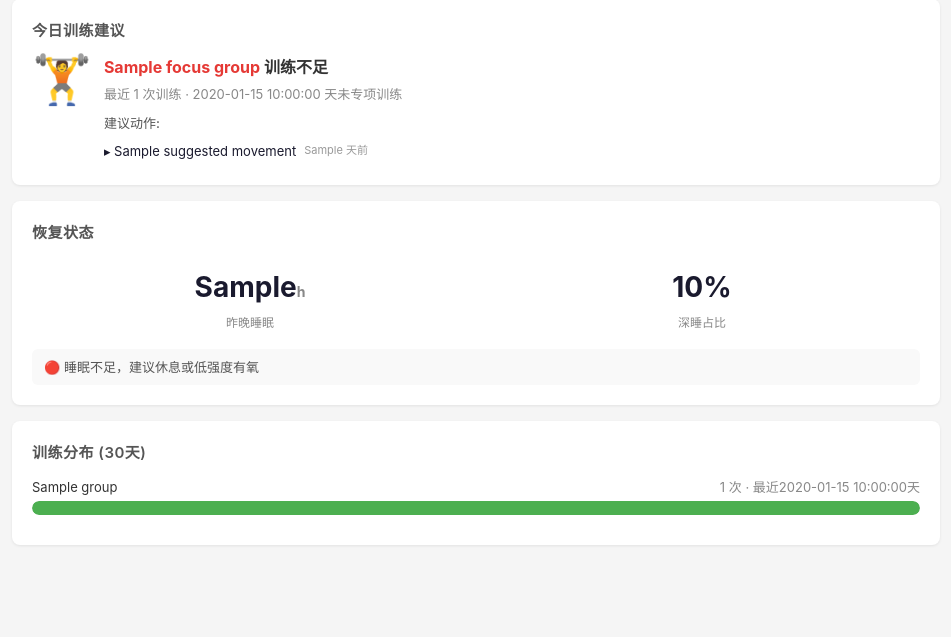
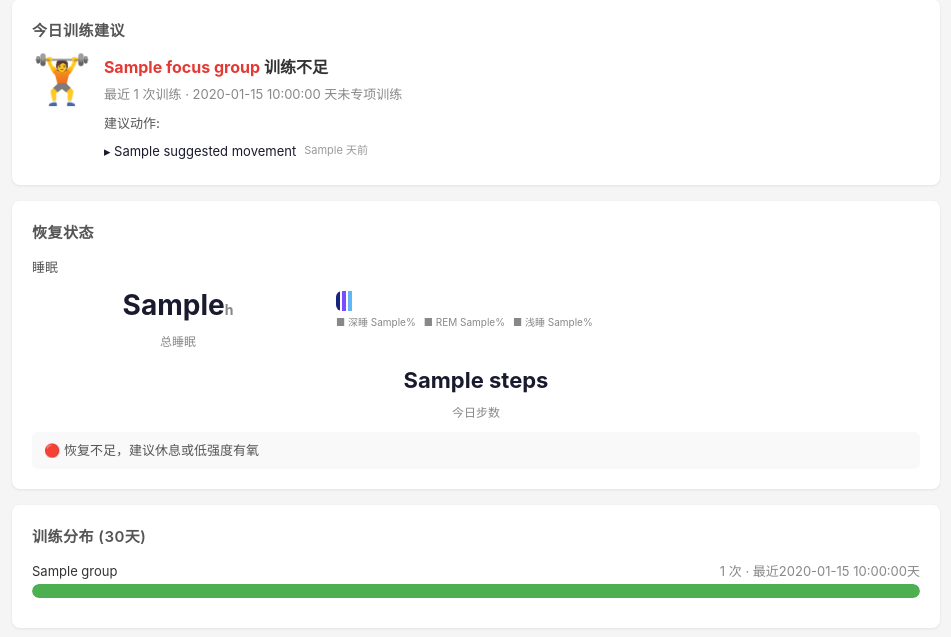
Before and after one commit to Ross98/XunJi, a Python web app: template templates/plan.html in a window 1280 px wide. Shown: the part 131-768 px from the top of the page, without its empty margins (164-1115 px from the left). Run offline with Jinja, Linux system fonts and the light colour scheme; the template is opened without the code that fills it: most values are stand-ins (such as "Sample title", 1, 10 or a date in 2020).

Commit message:
feat: enrich recovery status with HRV, RHR, steps, sleep stage chart
Co-Authored-By: Claude Haiku 4.5 (1M context) <noreply@anthropic.com>

```diff
--- a/templates/plan.html
+++ b/templates/plan.html
@@ -50,28 +50,77 @@
 </div>
 
 <!-- 恢复状态 -->
-{% if recovery.sleep_hours %}
+{% if recovery.sleep_hours or recovery.hrv %}
 <div class="card">
     <div class="card-title">恢复状态</div>
-    <div style="display:flex;gap:16px;">
-        <div class="stat" style="flex:1;">
-            <div class="stat-value">{{ recovery.sleep_hours }}<span style="font-size:14px;color:#888;">h</span></div>
-            <div class="stat-label">昨晚睡眠</div>
-        </div>
-        <div class="stat" style="flex:1;">
-            <div class="stat-value">{{ "%.0f"|format(recovery.sleep_deep_pct) }}%</div>
-            <div class="stat-label">深睡占比</div>
+
+    {% if recovery.sleep_hours %}
+    <div style="margin-bottom:12px;">
+        <div style="font-size:13px;font-weight:500;color:#555;margin-bottom:6px;">睡眠</div>
+        <div style="display:flex;gap:12px;flex-wrap:wrap;">
+            <div class="stat" style="flex:1;min-width:80px;padding:0;">
+                <div class="stat-value">{{ recovery.sleep_hours }}<span style="font-size:14px;color:#888;">h</span></div>
+                <div class="stat-label">总睡眠</div>
+            </div>
+            <div style="flex:2;min-width:150px;">
+                <div style="height:20px;display:flex;border-radius:6px;overflow:hidden;gap:2px;margin-top:8px;">
+                    {% if recovery.sleep_deep_pct %}<div style="flex:{{ recovery.sleep_deep_pct }};background:#1a237e;min-width:4px;" title="深睡 {{ recovery.sleep_deep_pct }}%"></div>{% endif %}
+                    {% if recovery.sleep_rem_pct %}<div style="flex:{{ recovery.sleep_rem_pct }};background:#7c4dff;min-width:4px;" title="REM {{ recovery.sleep_rem_pct }}%"></div>{% endif %}
+                    {% if recovery.sleep_core_pct %}<div style="flex:{{ recovery.sleep_core_pct }};background:#64b5f6;min-width:4px;" title="浅睡 {{ recovery.sleep_core_pct }}%"></div>{% endif %}
+                    {% if recovery.sleep_awake and recovery.sleep_deep_pct and recovery.sleep_rem_pct and recovery.sleep_core_pct %}
+                    {% set awake_pct = (recovery.sleep_awake / ((recovery.sleep_deep_pct/100)*recovery.sleep_hours*60/0.3+1))|int %}
+                    {% if awake_pct > 2 %}<div style="flex:{{ awake_pct }};background:#e0e0e0;min-width:3px;" title="清醒"></div>{% endif %}
+                    {% endif %}
+                </div>
+                <div style="display:flex;gap:8px;font-size:10px;color:#888;margin-top:3px;flex-wrap:wrap;">
+                    {% if recovery.sleep_deep_pct %}<span>■ 深睡 {{ recovery.sleep_deep_pct }}%</span>{% endif %}
+                    {% if recovery.sleep_rem_pct %}<span>■ REM {{ recovery.sleep_rem_pct }}%</span>{% endif %}
+                    {% if recovery.sleep_core_pct %}<span>■ 浅睡 {{ recovery.sleep_core_pct }}%</span>{% endif %}
+                </div>
+            </div>
         </div>
     </div>
-    <div style="font-size:13px;color:#555;margin-top:8px;padding:8px 12px;background:#f9f9f9;border-radius:6px;">
-        {% if recovery.sleep_hours >= 7 and recovery.sleep_deep_pct >= 15 %}
+    {% endif %}
+
+    <div style="display:flex;gap:16px;flex-wrap:wrap;">
+        {% if recovery.hrv %}
+        <div class="stat" style="flex:1;min-width:80px;padding:0;">
+            <div class="stat-value" style="font-size:22px;">{{ "%.0f"|format(recovery.hrv) }}<span style="font-size:12px;color:#888;">ms</span></div>
+            <div class="stat-label">HRV (最新)</div>
+            {% if recovery.hrv_avg %}
+            <div style="font-size:10px;color:#999;">vs 30d avg {{ "%.0f"|format(recovery.hrv_avg) }}ms</div>
+            {% endif %}
+        </div>
+        {% endif %}
+        {% if recovery.rhr %}
+        <div class="stat" style="flex:1;min-width:80px;padding:0;">
+            <div class="stat-value" style="font-size:22px;">{{ "%.0f"|format(recovery.rhr) }}<span style="font-size:12px;color:#888;">bpm</span></div>
+            <div class="stat-label">静息心率</div>
+        </div>
+        {% endif %}
+        {% if recovery.steps %}
+        <div class="stat" style="flex:1;min-width:80px;padding:0;">
+            <div class="stat-value" style="font-size:22px;">{{ recovery.steps }}</div>
+            <div class="stat-label">今日步数</div>
+        </div>
+        {% endif %}
+    </div>
+
+    {% if recovery.sleep_hours %}
+    <div style="font-size:13px;color:#555;margin-top:10px;padding:8px 12px;background:#f9f9f9;border-radius:6px;">
+        {% set score = namespace(val=0) %}
+        {% if recovery.sleep_hours >= 7 %}{% set score.val = score.val + 1 %}{% endif %}
+        {% if recovery.sleep_deep_pct and recovery.sleep_deep_pct >= 15 %}{% set score.val = score.val + 1 %}{% endif %}
+        {% if recovery.hrv_avg and recovery.hrv and recovery.hrv >= recovery.hrv_avg %}{% set score.val = score.val + 1 %}{% endif %}
+        {% if score.val >= 2 %}
         🟢 恢复良好，适合中高强度训练
-        {% elif recovery.sleep_hours >= 6 %}
+        {% elif score.val >= 1 %}
         🟡 恢复一般，建议中等强度
         {% else %}
-        🔴 睡眠不足，建议休息或低强度有氧
+        🔴 恢复不足，建议休息或低强度有氧
         {% endif %}
     </div>
+    {% endif %}
 </div>
 {% endif %}
 
```
Also changed, not shown: routes/plan.py (+25 -0 lines).
